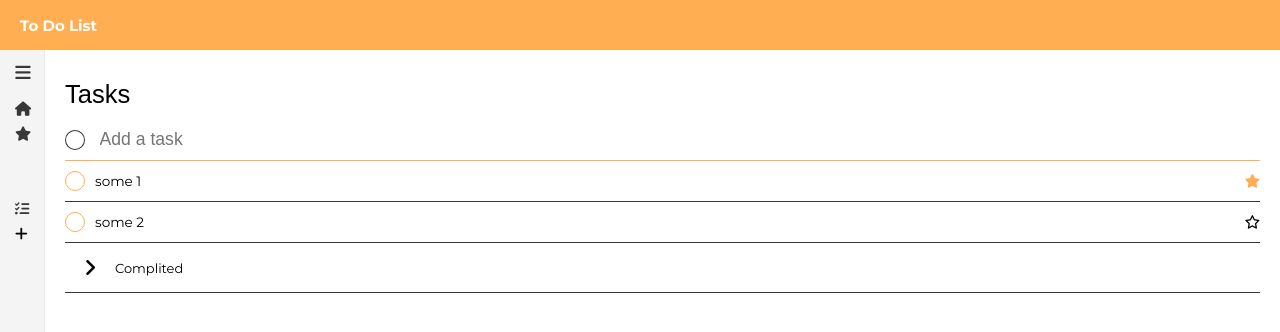
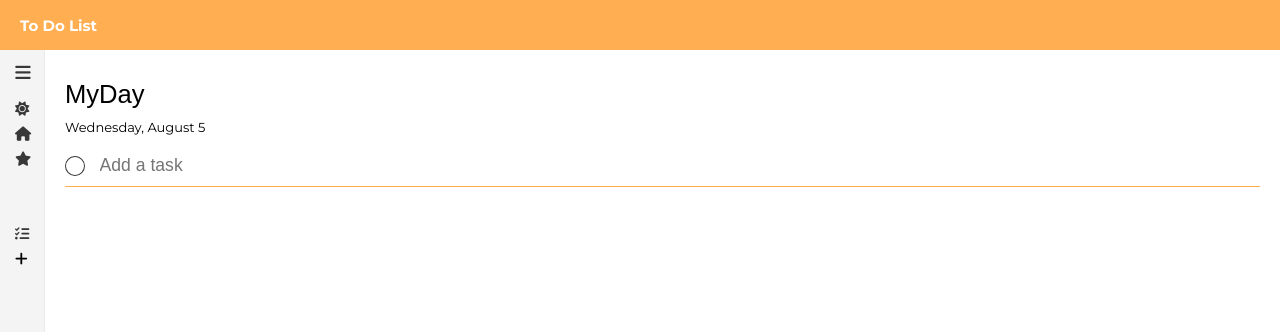
Before and after one commit to d-dssx-x/ms-todolist, a React (Create React App) app: page /MyDay in a window 1280 px wide. Before the commit this address led to /todos. Shown: the top 332 px of the page. Built offline with nearby package versions, Linux system fonts and the light colour scheme.

Commit message:
added myday

```diff
--- a/src/components/Field/index.js
+++ b/src/components/Field/index.js
@@ -2,9 +2,10 @@ import React, {useState, useRef, useEffect} from 'react'
 import PropTypes from 'prop-types'
 import './index.scss'
 import {useDispatch} from 'react-redux'
-import {addTask} from '../../redux/actions'
+import {addTask, addTaskMyDay} from '../../redux/actions'
+import moment from 'moment'
 
-const Field = ({listId, important}) => {
+const Field = ({listId, important, isMyDay}) => {
   const ref = useRef(null)
   const [active, setActive] = useState(true)
   const classes = active ? 'field_active' : ''
@@ -41,12 +42,22 @@ const Field = ({listId, important}) => {
 
   const onKeyPressHandler = (event) => {
     if (event.key === 'Enter' && taskTitle.trim() !== '') {
+      if (isMyDay) {
+        dispatch(addTaskMyDay({
+          title: taskTitle,
+          listId,
+          important,
+          due: moment().format('L'),
+        }))
+        setTaskTitle('')
+      } else {
         dispatch(addTask({
           title: taskTitle,
           listId,
           important,
         }))
         setTaskTitle('')
+      }
     }
   }
 
@@ -87,6 +98,7 @@ const Field = ({listId, important}) => {
 Field.propTypes = {
   listId: PropTypes.string.isRequired,
   important: PropTypes.bool,
+  isMyDay: PropTypes.bool,
 }
 
 export default Field
--- a/src/components/LeftBar/index.js
+++ b/src/components/LeftBar/index.js
@@ -4,6 +4,7 @@ import './index.scss'
 import {Link, useLocation} from 'react-router-dom'
 import {useSelector, useDispatch} from 'react-redux'
 import {addNewList} from '../../redux/actions'
+import moment from 'moment'
 
 
 const LeftBar = () => {
@@ -30,6 +31,7 @@ const LeftBar = () => {
   const [active, setActive] = useState({
     todos: false,
     important: false,
+    myDay: false,
   })
 
   useEffect(() => {
@@ -40,12 +42,18 @@ const LeftBar = () => {
   const customList = useSelector((state) => state.lists)
       .filter((el) => el.type !== 'main')
 
-  const tasksSize = useSelector((state) => state.tasks)
+  const tasks = useSelector((state) => state.tasks)
+  const tasksSize = tasks
       .filter((el) => el.listId === 'tasks').length
-  const importantSize = useSelector((state) => state.tasks)
+  const importantSize = tasks
       .filter((el) => el.important).length
 
-
+  const currentDay = moment().format('L')
+  const myDaySize = tasks
+      .filter((el) => {
+        if (el.remind) return el.remind.split('|')[0] === currentDay
+        if (el.due) return el.due === currentDay
+      }).length
   return (
     <div className={`left-bar ${className}`}>
       <div className="left-bar__header">
@@ -56,6 +64,14 @@ const LeftBar = () => {
         </button>
       </div>
       <div className="left-bar__list">
+        <Link to="/MyDay">
+          <Button
+            active={active.myDay}
+            title={'MyDay'}
+            icon={'fa-sun'}
+            size={myDaySize}
+          />
+        </Link>
         <Link
           className="link"
           to="/todos"
--- a/src/components/Tasks/index.js
+++ b/src/components/Tasks/index.js
@@ -5,15 +5,25 @@ import Complited from '../Complited'
 import Field from '../Field'
 import Item from '../Item'
 import {useDispatch} from 'react-redux'
-import {changeTitleList} from '../../redux/actions'
+import {changeTitleList, selectTask} from '../../redux/actions'
+import moment from 'moment'
 
-const Tasks = ({title, tasks, showList, listId, important, disabledInput}) => {
+const Tasks = ({
+  title,
+  tasks,
+  showList,
+  listId,
+  important,
+  disabledInput,
+  isMyDay}) => {
   const noDoneTasks = tasks.filter((el) => !el.done)
   const doneTasks = tasks.filter((el) => el.done)
 
   const dispatch = useDispatch()
 
   const ref = useRef(null)
+
+  const refBlock = useRef(null)
 
   const inputHandler = (event) => {
     return dispatch(changeTitleList({
@@ -28,8 +38,20 @@ const Tasks = ({title, tasks, showList, listId, important, disabledInput}) => {
     }
   }
 
+  const closeRightBarHadnler = (event) => {
+    if (event.target === refBlock.current) {
+      dispatch(selectTask(null))
+    }
+  }
+
+  const currentTime = moment().format('LLLL').split(',')[0] + ', ' +
+      moment().format('LLLL').split(',')[1]
+
   return (
-    <div className="tasks">
+    <div
+      ref={refBlock}
+      onClick={closeRightBarHadnler}
+      className="tasks">
       <input
         ref={ref}
         disabled={disabledInput}
@@ -37,7 +59,13 @@ const Tasks = ({title, tasks, showList, listId, important, disabledInput}) => {
         value={title}
         onChange={inputHandler}
         onKeyPress={blurInputHandler}/>
+      {isMyDay &&
+        <div className="tasks__myday">
+          {currentTime}
+        </div>
+      }
       <Field
+        isMyDay={isMyDay}
         listId={listId}
         important={important}/>
       <div className="block">
@@ -67,6 +95,7 @@ Tasks.propTypes = {
   listId: PropTypes.string.isRequired,
   important: PropTypes.bool,
   disabledInput: PropTypes.bool,
+  isMyDay: PropTypes.bool,
 }
 
 export default Tasks
--- a/src/components/Tasks/index.scss
+++ b/src/components/Tasks/index.scss
@@ -10,6 +10,11 @@
   overflow: hidden;
   padding: 20px 10px;
   padding-bottom: 0;
+
+  &__myday {
+    margin-left: 10px;
+    margin-bottom: 10px;
+  }
 
   &__title {
     margin: 10px 10px;
--- /dev/null
+++ b/src/pages/MayDay/index.js
@@ -0,0 +1,21 @@
+import React from 'react'
+import Tasks from '../../components/Tasks'
+import {useSelector} from 'react-redux'
+import moment from 'moment'
+
+const MyDay = () => {
+  const tasks = useSelector((state) => state.tasks).filter((el) => {
+    if (el.remind) return el.remind.split('|')[0] === moment().format('L')
+    if (el.due) return el.due === moment().format('L')
+  })
+  return (
+    <Tasks
+      tasks={tasks}
+      disabledInput={true}
+      title="MyDay"
+      isMyDay={true}
+      listId='tasks-myday'/>
+  )
+}
+
+export default MyDay
--- a/src/redux/actions/index.js
+++ b/src/redux/actions/index.js
@@ -11,6 +11,7 @@ export const DELETE_REMIND = 'TASKS/DELETE_REMIND'
 export const ADD_DUE = 'TASKS/ADD_DUE'
 export const DELETE_DUE = 'TASKS/DELETE_DUE'
 export const ADD_NOTE = 'TASKS/ADD_NOTE'
+export const ADD_TASK_MYDAY = 'TASKS/ADD_TASK_MYDAY'
 
 export const SELECT_TASK = 'SYSTEM/SELECT_TASK'
 export const SHOW_CALENDAR = 'SYSTEM/SHOW_CALENDAR'
@@ -142,3 +143,15 @@ export const addNote = (values) => {
     },
   }
 }
+
+export const addTaskMyDay = (values) => {
+  return {
+    type: ADD_TASK_MYDAY,
+    values: {
+      title: values.title,
+      listId: values.listId,
+      important: values.important,
+      due: values.due,
+    },
+  }
+}
--- a/src/redux/reducers/listsReducer.js
+++ b/src/redux/reducers/listsReducer.js
@@ -16,6 +16,11 @@ const init = [
     id: 'add',
     type: 'custom',
   },
+  {
+    title: 'My Day',
+    id: 'tasks-myday',
+    type: 'main',
+  },
 ]
 
 
--- a/src/redux/reducers/tasksReducer.js
+++ b/src/redux/reducers/tasksReducer.js
@@ -9,7 +9,8 @@ import {
   ADD_DUE,
   DELETE_DUE,
   DELETE_REMIND,
-  ADD_NOTE} from '../actions'
+  ADD_NOTE,
+  ADD_TASK_MYDAY} from '../actions'
 
 const init = [
   {
@@ -42,6 +43,15 @@ const init = [
 
 export const tasksReducer = (state = init, action) => {
   switch (action.type) {
+    case ADD_TASK_MYDAY:
+      return [{
+        title: action.values.title,
+        id: Date.now().toString(),
+        done: false,
+        listId: action.values.listId,
+        important: !!action.values.important,
+        due: action.values.due,
+      }, ...state]
     case DELETE_DUE:
       return state.map((el) => el.id === action.id ? {...el, due: null} : el)
     case DELETE_REMIND:
--- a/src/routes.js
+++ b/src/routes.js
@@ -4,6 +4,7 @@ import TaskPage from './pages/TasksPage'
 import AuthPage from './pages/AuthPage'
 import ImportantPage from './pages/ImportantPage'
 import CustomPage from './pages/CustomPage'
+import MyDay from './pages/MayDay'
 
 
 export const useRouter = (isAuth) => {
@@ -18,6 +19,9 @@ export const useRouter = (isAuth) => {
         </Route>
         <Route path="/list/:name?">
           <CustomPage />
+        </Route>
+        <Route path="/MyDay">
+          <MyDay />
         </Route>
         <Redirect to="/todos"/>
       </Switch>
```
Lines whose indentation alone changed are shown as unchanged.
